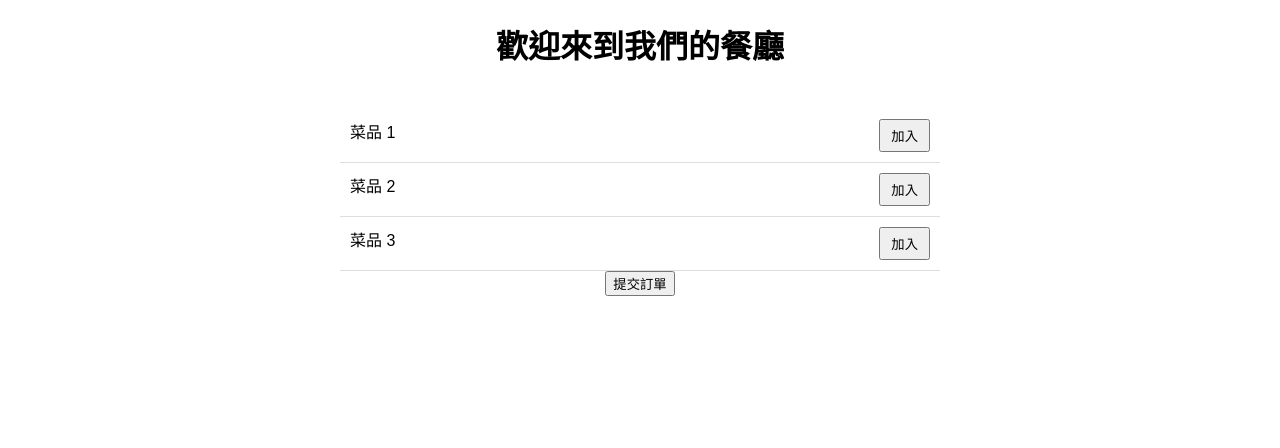
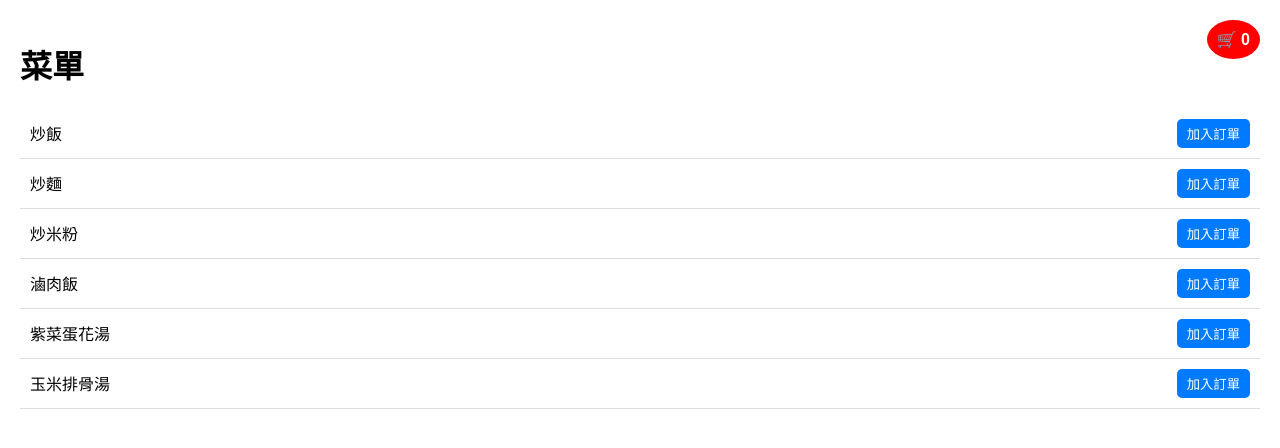
Before and after one commit to junwei27798/restaurant, a website: page index.html in a window 1280 px wide. Drawn offline with Linux system fonts and the light colour scheme.

Commit message:
Update index.html

```diff
--- a/index.html
+++ b/index.html
@@ -2,86 +2,104 @@
 <html lang="zh-TW">
 <head>
     <meta charset="UTF-8">
-    <meta http-equiv="X-UA-Compatible" content="IE=edge">
     <meta name="viewport" content="width=device-width, initial-scale=1.0">
-    <title>點餐系統</title>
+    <title>餐廳點單系統</title>
     <style>
         body {
             font-family: Arial, sans-serif;
+            padding: 20px;
             margin: 0;
-            padding: 0;
-            display: flex;
-            flex-direction: column;
-            align-items: center;
-        }
-        .menu {
-            margin-top: 20px;
-            width: 80%;
-            max-width: 600px;
         }
         .menu-item {
             display: flex;
             justify-content: space-between;
+            align-items: center;
             padding: 10px;
             border-bottom: 1px solid #ddd;
         }
         .menu-item button {
             padding: 5px 10px;
+            background-color: #007bff;
+            color: white;
+            border: none;
+            border-radius: 5px;
+            cursor: pointer;
+        }
+        .menu-item button:hover {
+            background-color: #0056b3;
+        }
+        .cart {
+            position: fixed;
+            top: 20px;
+            right: 20px;
+            background-color: #ff0000;
+            color: white;
+            padding: 10px;
+            border-radius: 50%;
+            cursor: pointer;
+        }
+        .cart span {
+            font-weight: bold;
         }
     </style>
 </head>
 <body>
-    <h1>歡迎來到我們的餐廳</h1>
-    <div class="menu">
+
+    <div class="cart" onclick="viewCart()">
+        🛒 <span id="cart-count">0</span>
+    </div>
+
+    <h1>菜單</h1>
     <div class="menu-item">
-            <span>菜品 1</span>
-            <button onclick="addToOrder('菜品 1')">加入</button>
+        <span>炒飯</span>
+        <button onclick="addToCart('炒飯')">加入訂單</button>
     </div>
     <div class="menu-item">
-            <span>菜品 2</span>
-            <button onclick="addToOrder('菜品 2')">加入</button>
+        <span>炒麵</span>
+        <button onclick="addToCart('炒麵')">加入訂單</button>
     </div>
     <div class="menu-item">
-            <span>菜品 3</span>
-            <button onclick="addToOrder('菜品 3')">加入</button>
+        <span>炒米粉</span>
+        <button onclick="addToCart('炒米粉')">加入訂單</button>
     </div>
+    <div class="menu-item">
+        <span>滷肉飯</span>
+        <button onclick="addToCart('滷肉飯')">加入訂單</button>
     </div>
-    <button onclick="submitOrder()">提交訂單</button>
+    <div class="menu-item">
+        <span>紫菜蛋花湯</span>
+        <button onclick="addToCart('紫菜蛋花湯')">加入訂單</button>
+    </div>
+    <div class="menu-item">
+        <span>玉米排骨湯</span>
+        <button onclick="addToCart('玉米排骨湯')">加入訂單</button>
+    </div>
 
     <script>
-        const order = [];
+        // 訂單數據
+        const cart = [];
 
-        function addToOrder(item) {
-            order.push(item);
-            alert(item + ' 已加入訂單');
+        // 加入訂單的功能
+        function addToCart(item) {
+            cart.push(item);
+            updateCartCount();
+            alert(item + " 已加入訂單！");
         }
 
-        function submitOrder() {
-            // 組織訂單數據
-            const orderData = {
-                items: order.map(item => ({ name: item, quantity: 1 })), // 這裡假設每個項目數量為 1
-                total: order.length * 100 // 假設每個菜品的價格為 100
-            };
+        // 更新購物車數量
+        function updateCartCount() {
+            document.getElementById('cart-count').innerText = cart.length;
+        }
 
-            fetch('https://restaurant-e9yh.onrender.com/api/orders', {
-                method: 'POST',
-                headers: {
-                    'Content-Type': 'application/json'
-                },
-                body: JSON.stringify(orderData)
-            })
-            .then(response => response.json())
-            .then(data => {
-                console.log('成功:', data);
-                alert('訂單提交成功！');
-                // 清空訂單
-                order.length = 0;
-            })
-            .catch((error) => {
-                console.error('錯誤:', error);
-                alert('訂單提交失敗。');
-            });
+        // 查看訂單
+        function viewCart() {
+            if (cart.length === 0) {
+                alert("您的訂單是空的。");
+            } else {
+                alert("您的訂單: " + cart.join(', '));
+            }
         }
     </script>
+
 </body>
 </html>
```
Lines whose indentation alone changed are shown as unchanged.
